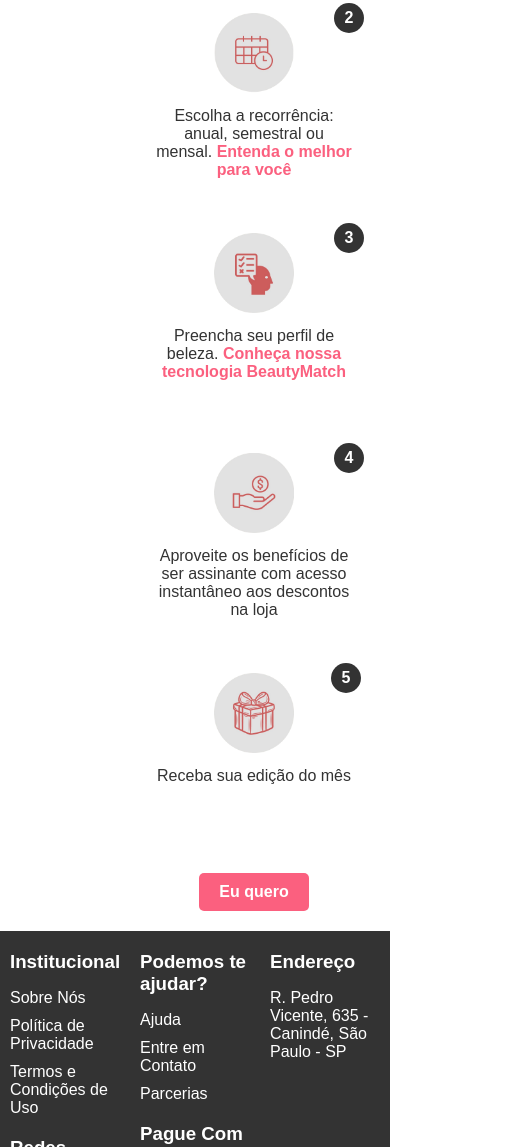
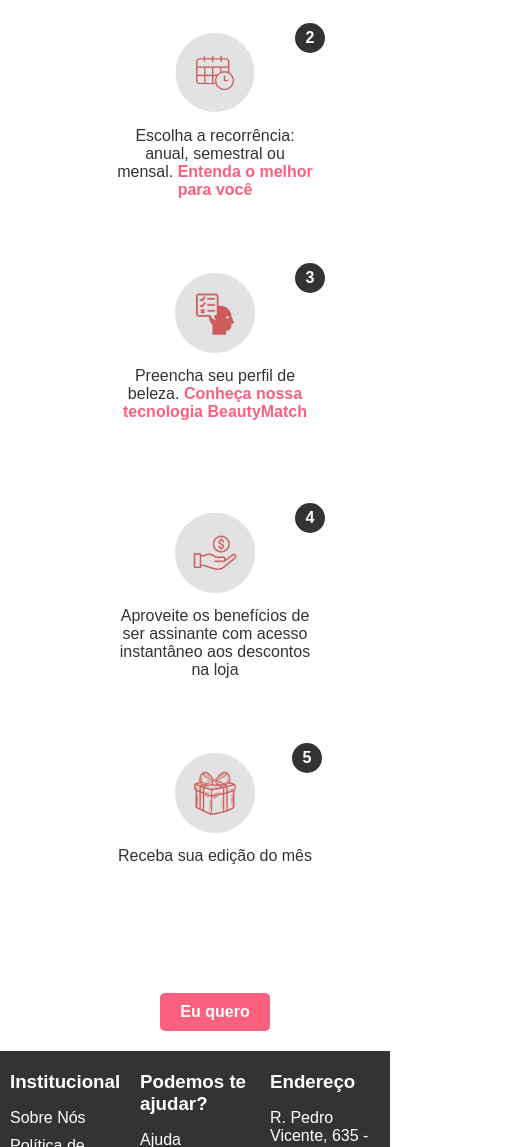
Before and after one commit to brendagiron/beautybox2.0, a plain HTML site: page index.html in a window 390 px wide. Shown: the part 853-2000 px from the top of the page, 508 px wide, since content can reach past the window. Drawn offline with Linux system fonts and the light colour scheme.

Commit message:
atualizando como-funciona

```diff
--- a/Style/style.css
+++ b/Style/style.css
@@ -255,14 +255,20 @@ section.slider {
 /*COMO-FUNCIONA*/
 @media (max-width: 768px) {
     .como-funciona {
-        width: 120%;
+        width: 100%;
         padding: 20px;
         text-align: center;
+        margin: 0 auto;
     }
 
     .steps-container {
         flex-direction: column;
         align-items: center;
+    }
+
+    .step {
+        max-width: 100%;
+        margin-bottom: 20px;
     }
 }
 
@@ -345,6 +351,9 @@ section.slider {
     background-color: #f9526f;
 }
 
+.cta {
+    margin-top: 20px;
+}
 /*END COMO-FUNCIONA*/
 
 /*FOOTER*/
```
